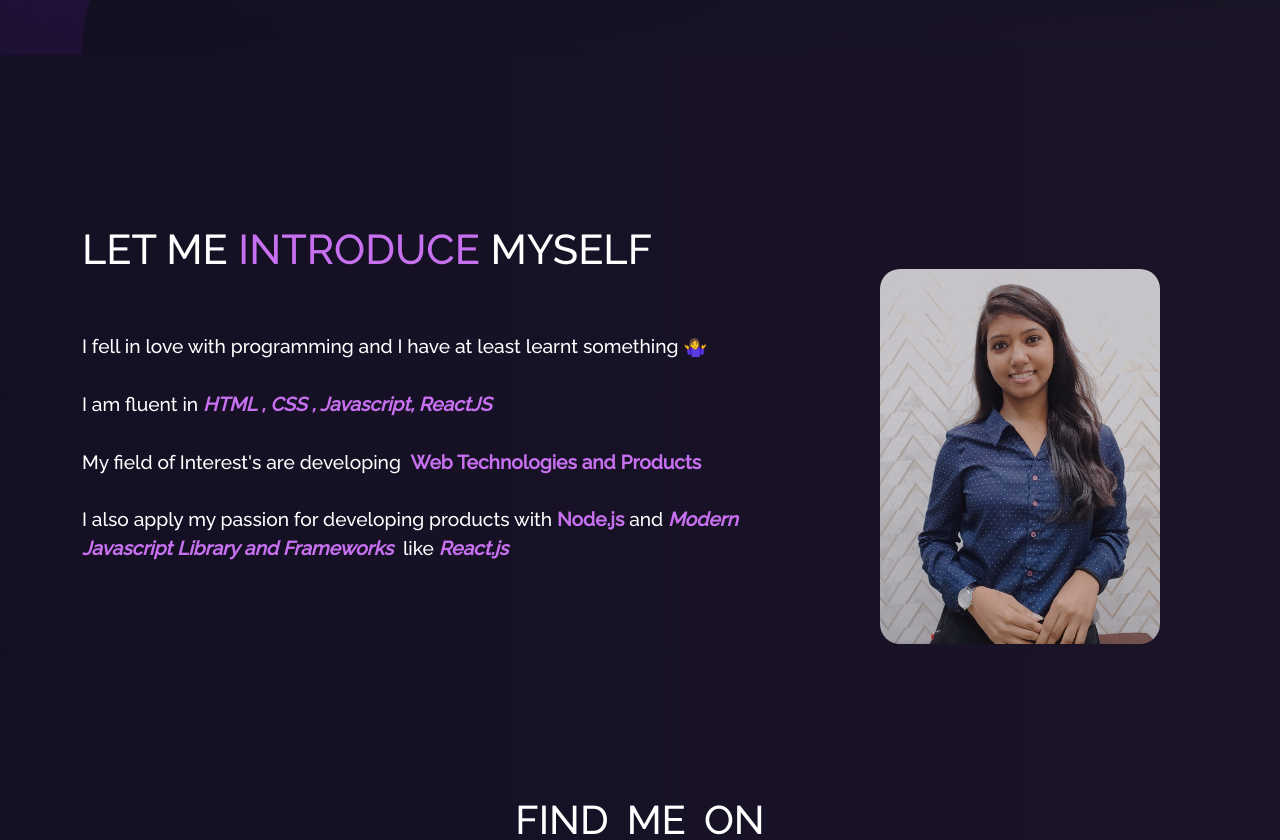
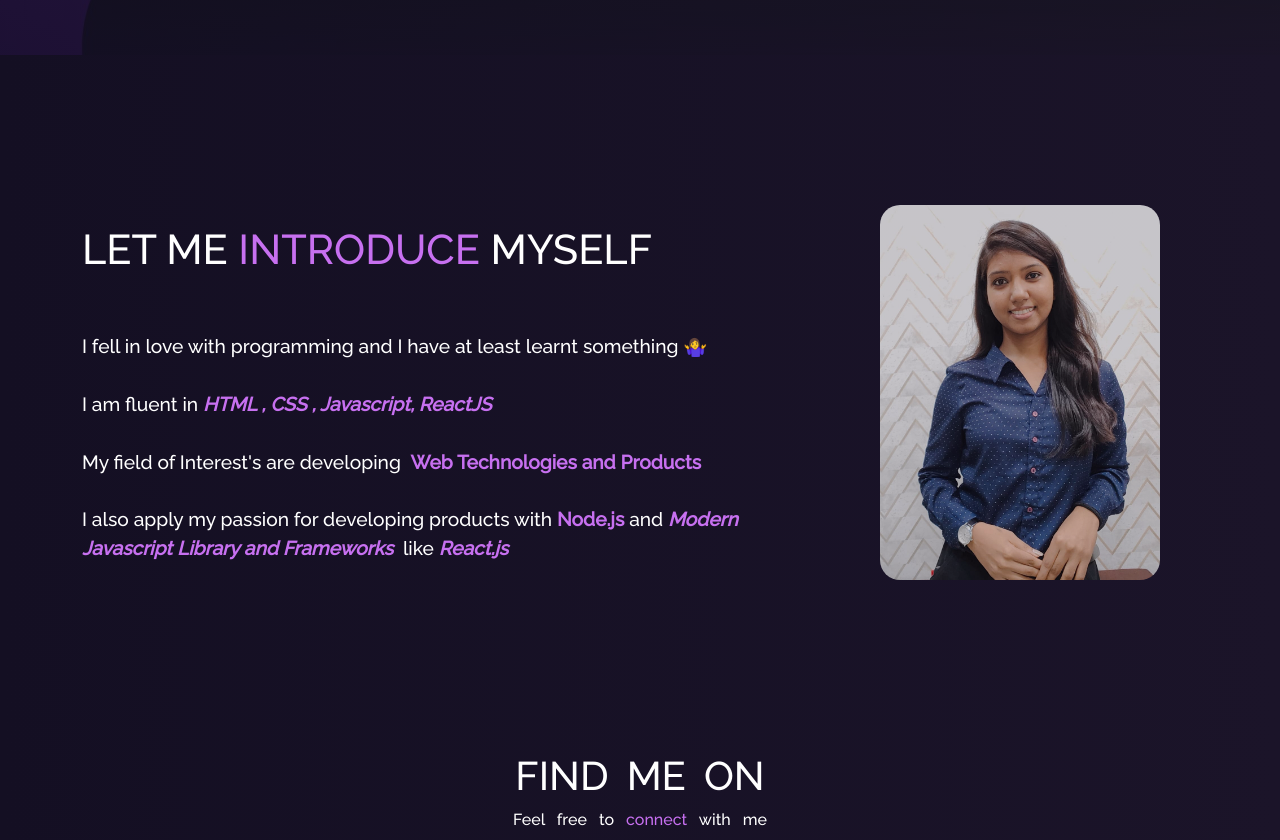
Before and after one commit to kajal-1999-cloud/Portfolio0.2, a React (Create React App) app: page / in a window 1280 px wide. Shown: the part 620-1460 px from the top of the page. Built offline with nearby package versions, Linux system fonts and the light colour scheme.

Commit message:
Update style.css

```diff
--- a/src/components/Home/style.css
+++ b/src/components/Home/style.css
@@ -110,7 +110,7 @@
 
   .myAvtar {
     justify-content: center !important;
-    padding-top: 9em !important;
+    padding-top: 5em !important;
   }
 
   @media (max-width: 767px) {
```
